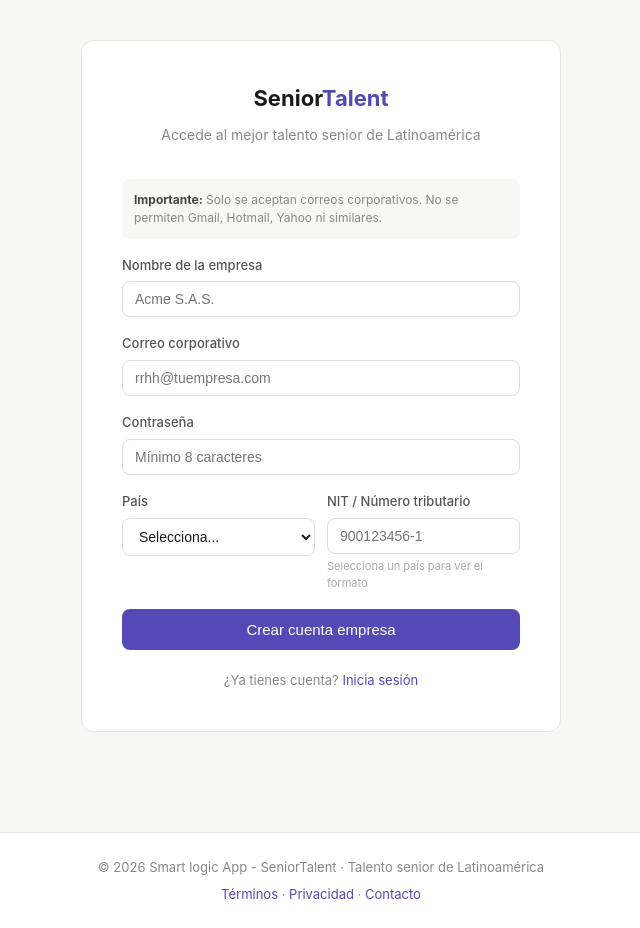
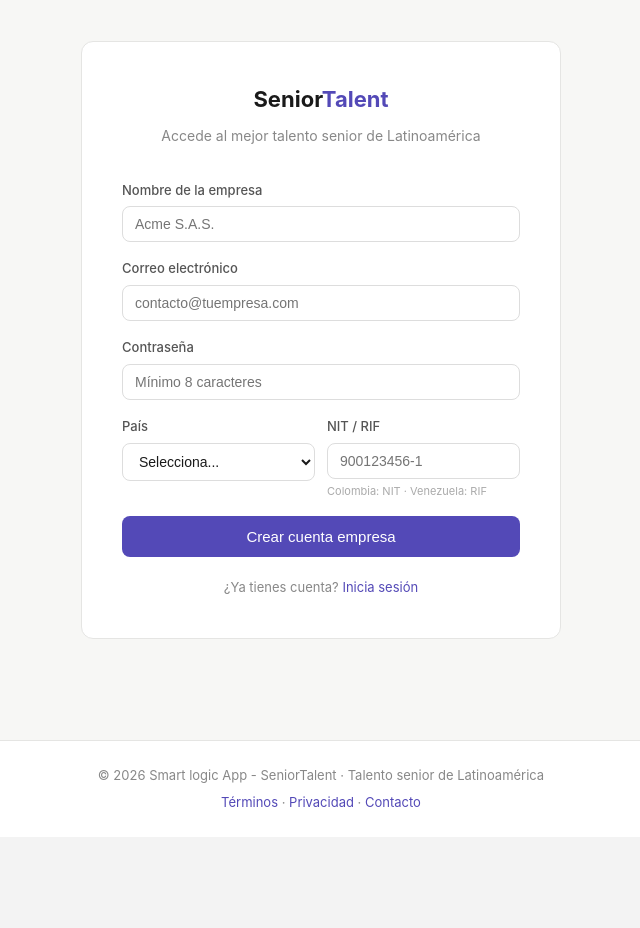
Before and after one commit to appsmartlogic/senior_talent, a Django app: page /registro/empresa/ in a window 1280 px wide. Shown: the part 58-986 px from the top of the page, without its empty margins (319-959 px from the left). After the commit the page ends 865 px from the top, so only its background shows below. Run offline with Django 4.2, Linux system fonts and the light colour scheme; data comes from the database, SQL or seed files in the repository; parts of the project's set-up code (start-up, migrations or seed data) failed here and were passed over; some libraries are stand-ins or nearby versions.

Commit message:
ACTUALIZACION: SE DEJA REGISTRO EN EMPRESAS CON CUALQUIER CORREO NO SOLO CORPORATIVOS Y SE CAMBIA PALABRA NIT / RIF PARA VZALA Y COL.

```diff
--- a/talent_app/views.py
+++ b/talent_app/views.py
@@ -390,10 +390,7 @@
         pais_id        = request.POST.get('pais')
         num_tributario = request.POST.get('num_tributario', '').strip()
 
-        dominio = email.split('@')[-1] if '@' in email else ''
-        if dominio in EMAILS_BLOQUEADOS:
-            messages.error(request, 'Debes usar un correo corporativo (no Gmail, Hotmail, etc.).')
-            return render(request, 'talent_app/registro_empresa.html', {'paises': paises})
+        # Correo libre — se aceptan todos los proveedores
 
         if Usuario.objects.filter(email=email).exists():
             messages.error(request, 'Ya existe una cuenta con ese correo.')
@@ -444,7 +441,7 @@
                         <tr><td style="padding:8px 0;color:#6b7280;font-size:14px;">NIT / Tributario</td><td style="padding:8px 0;font-size:14px;">{num_tributario}</td></tr>
                     </table>
                     <div style="text-align:center;margin-top:28px;">
-                        <a href="https://talent.smartlogicapp.com/admin/talent_app/empresa/"
+                        <a href="https://talent.smartlogicapp.com/gestion-st-2026/talent_app/empresa/"
                         style="background:#0A0A2E;color:#FFD700;padding:12px 28px;border-radius:6px;font-weight:bold;text-decoration:none;font-size:14px;">
                             Ver en el Admin →
                         </a>
--- a/templates/talent_app/registro_empresa.html
+++ b/templates/talent_app/registro_empresa.html
@@ -78,11 +78,6 @@
     <div class="auth-logo">Senior<span>Talent</span></div>
     <div class="auth-subtitle">Accede al mejor talento senior de Latinoamérica</div>
 
-    <div class="aviso-privacidad">
-      <strong>Importante:</strong> Solo se aceptan correos corporativos.
-      No se permiten Gmail, Hotmail, Yahoo ni similares.
-    </div>
-
     <form method="post">
       {% csrf_token %}
 
@@ -93,9 +88,9 @@
       </div>
 
       <div class="form-group">
-        <label>Correo corporativo</label>
+        <label>Correo electrónico</label>
         <input type="email" name="email" class="form-control"
-               placeholder="rrhh@tuempresa.com" required>
+               placeholder="contacto@tuempresa.com" required>
       </div>
 
       <div class="form-group">
@@ -118,11 +113,11 @@
           </select>
         </div>
         <div class="form-group">
-          <label id="label-nit">NIT / Número tributario</label>
+          <label id="label-nit">NIT / RIF</label>
           <input type="text" name="num_tributario" class="form-control"
                  placeholder="900123456-1" required id="input-nit">
           <div class="nit-label" id="nit-hint">
-            Selecciona un país para ver el formato
+            Colombia: NIT · Venezuela: RIF
           </div>
         </div>
       </div>
```
